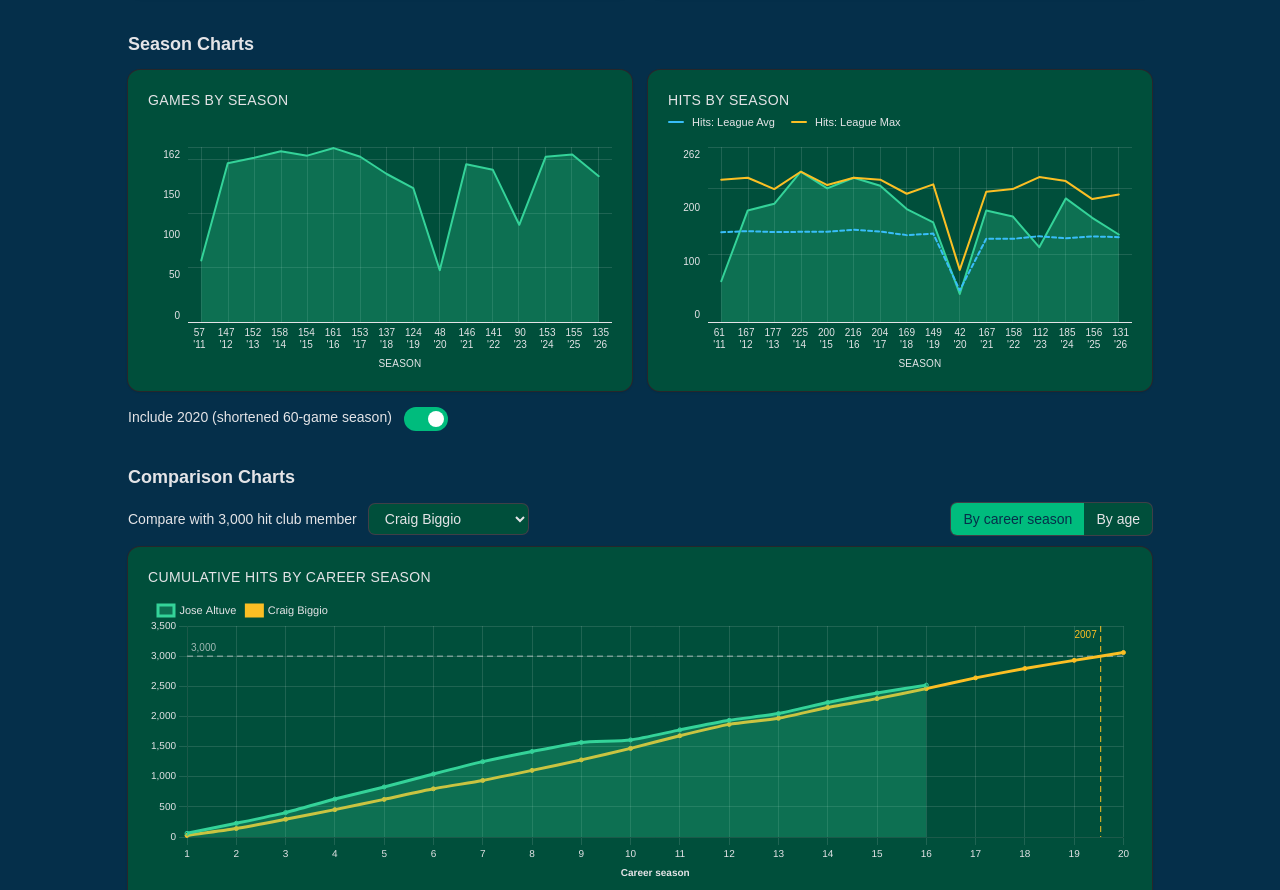
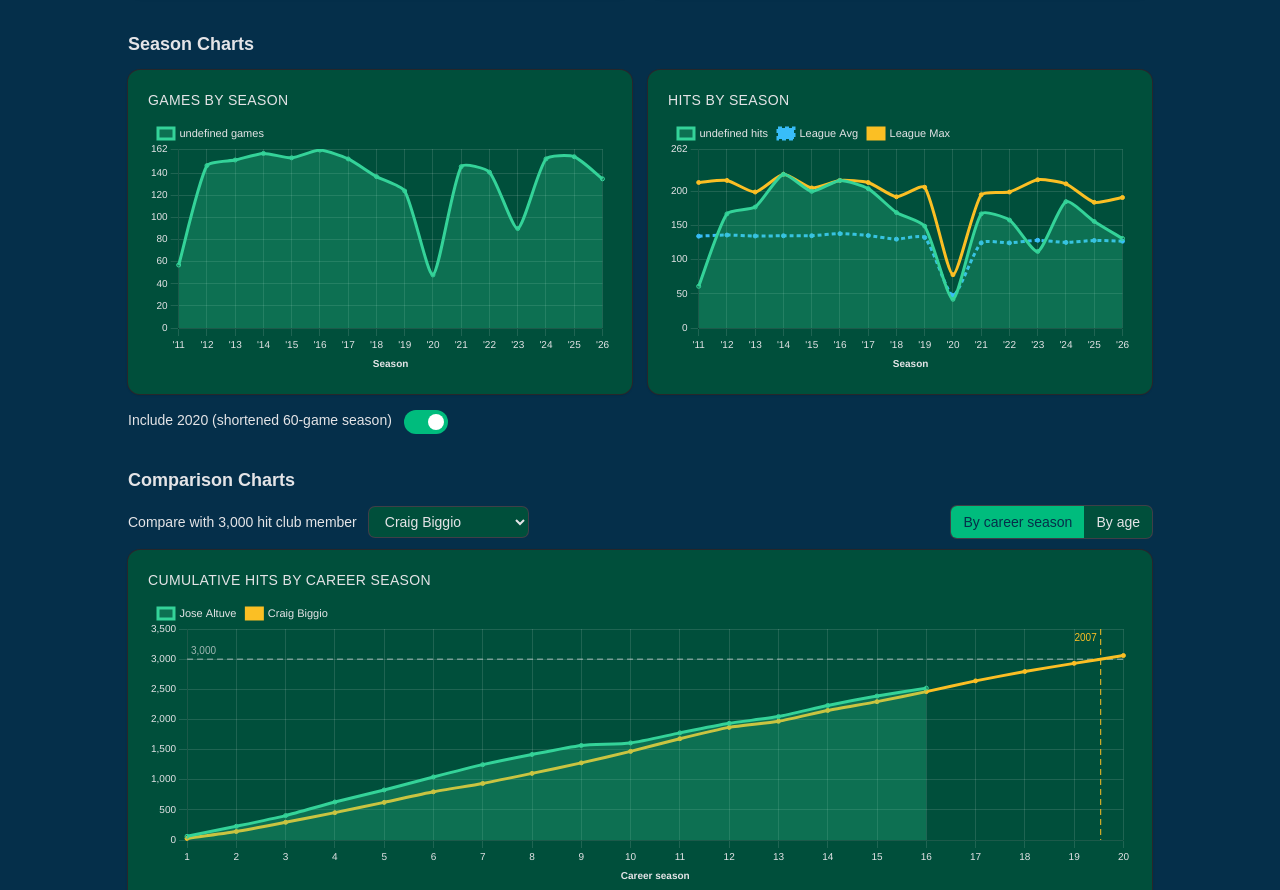
Before and after one commit to cbrown1138/MLB_Road_to_3000, a Next.js app in the folder site/: page /players/altuve in a window 1280 px wide. Shown: the part 1238-2128 px from the top of the page. Built offline with nearby package versions, Linux system fonts and the light colour scheme; a web font is replaced by a local one.

Commit message:
updates to pace components

```diff
--- a/site/components/SeasonCharts.tsx
+++ b/site/components/SeasonCharts.tsx
@@ -1,7 +1,29 @@
 "use client";
 
-import { useState } from "react";
+import { useEffect, useMemo, useRef, useState } from "react";
+import {
+  Chart,
+  CategoryScale,
+  Filler,
+  Legend,
+  LineController,
+  LineElement,
+  LinearScale,
+  PointElement,
+  Tooltip,
+} from "chart.js";
 import type { PlayerSnapshot } from "@/lib/players";
+
+Chart.register(
+  CategoryScale,
+  Filler,
+  Legend,
+  LineController,
+  LineElement,
+  LinearScale,
+  PointElement,
+  Tooltip,
+);
 
 const COVID_SEASON = "2020";
 
@@ -14,9 +36,11 @@
   dashed?: boolean;
 };
 
-const CHART_HEIGHT = 176; // px, matches h-44
+const CHART_HEIGHT = 256; // px
 const PLAYER_LINE_COLOR = "#34d399"; // emerald-400
 const PLAYER_FILL_COLOR = "rgba(52, 211, 153, 0.25)";
+const AXIS_COLOR = "#e4e4e7"; // zinc-200
+const GRID_COLOR = "rgba(255,255,255,0.12)";
 
 function toEntries(dict: Record<string, number> | undefined): Entry[] {
   if (!dict) return [];
@@ -25,48 +49,19 @@
     .sort((a, b) => Number(a.season) - Number(b.season));
 }
 
-// Picks a "nice" step (1/2/5 x a power of 10) so axis ticks land on
-// round numbers, then returns ascending ticks from 0 up to >= maxValue.
-function getNiceTicks(maxValue: number, tickCount = 4): number[] {
-  if (maxValue <= 0) return [0, 1];
-  const rawStep = maxValue / tickCount;
-  const magnitude = Math.pow(10, Math.floor(Math.log10(rawStep)));
-  const residual = rawStep / magnitude;
-  const step =
-    (residual > 5 ? 10 : residual > 2 ? 5 : residual > 1 ? 2 : 1) * magnitude;
-  const niceMax = Math.ceil(maxValue / step) * step;
-
-  const ticks: number[] = [];
-  for (let v = 0; v <= niceMax + step / 2; v += step) {
-    ticks.push(Math.round(v));
-  }
-  return ticks;
-}
-
-// Like getNiceTicks, but the axis max is pinned to a caller-supplied value
-// (e.g. 162 games — a full MLB season) instead of being rounded up.
-function getFixedMaxTicks(maxValue: number, tickCount = 4): number[] {
-  const rawStep = maxValue / tickCount;
-  const magnitude = Math.pow(10, Math.floor(Math.log10(rawStep)));
-  const residual = rawStep / magnitude;
-  const step =
-    (residual > 5 ? 10 : residual > 2 ? 5 : residual > 1 ? 2 : 1) * magnitude;
-
-  const ticks: number[] = [];
-  for (let v = 0; v < maxValue; v += step) {
-    ticks.push(Math.round(v));
-  }
-  ticks.push(maxValue);
-  return ticks;
-}
-
+// Per-season line chart. Styled after
+// https://www.chartjs.org/docs/latest/samples/line/styling.html — the
+// player's own line is "filled", overlay trend lines are "unfilled".
 function SeasonLineChart({
   title,
+  seriesLabel,
   entries,
   yMax,
   trends,
 }: {
   title: string;
+  // Legend / tooltip label for the player's own line.
+  seriesLabel: string;
   entries: Entry[];
   // Pin the axis max to a fixed value instead of auto-scaling to the data.
   yMax?: number;
@@ -74,187 +69,108 @@
   // `entries` are drawn — no extra years are added to the axis.
   trends?: TrendLine[];
 }) {
-  const trendValues = (trends ?? []).flatMap((t) =>
-    entries.map((e) => t.data[e.season]).filter((v): v is number => v != null),
-  );
-  const rawMax = Math.max(...entries.map((e) => e.value), ...trendValues, 1);
+  const canvasRef = useRef<HTMLCanvasElement>(null);
 
-  const ticks =
-    yMax != null
-      ? getFixedMaxTicks(Math.max(yMax, rawMax))
-      : getNiceTicks(rawMax);
-  const max = ticks[ticks.length - 1];
+  useEffect(() => {
+    if (!canvasRef.current || entries.length === 0) return;
 
-  // y-axis (horizontal) lines at each non-zero tick, x-axis (vertical) lines
-  // at each season — drawn as background layers so they sit behind the data.
-  const gridTicks = ticks.filter((t) => t > 0);
-  const gridLines = [
-    ...gridTicks.map((t) => ({
-      size: "100% 1px",
-      position: `0 ${100 - (t / max) * 100}%`,
-    })),
-    ...entries.map((_, i) => ({
-      size: "1px 100%",
-      position: `${((i + 0.5) / entries.length) * 100}% 0`,
-    })),
-  ];
-  const gridStyle = gridLines.length
-    ? {
-        backgroundImage: gridLines
-          .map(() => "linear-gradient(rgba(255,255,255,0.12), rgba(255,255,255,0.12))")
-          .join(", "),
-        backgroundSize: gridLines.map((l) => l.size).join(", "),
-        backgroundPosition: gridLines.map((l) => l.position).join(", "),
-        backgroundRepeat: "no-repeat",
-      }
-    : undefined;
+    const labels = entries.map((e) => e.season);
+    const trendSets = (trends ?? []).map((t) => ({
+      label: t.label,
+      data: entries.map((e) => t.data[e.season] ?? null),
+      borderColor: t.color,
+      backgroundColor: t.color,
+      borderDash: t.dashed ? [4, 3] : [],
+      fill: false,
+      tension: 0.2,
+      pointRadius: 2,
+      spanGaps: true,
+    }));
 
-  const trendLines = (trends ?? []).map((t) => ({
-    ...t,
-    points: entries
-      .map((e, i) => {
-        const v = t.data[e.season];
-        if (v == null) return null;
-        const x = ((i + 0.5) / entries.length) * 100;
-        const y = 100 - (v / max) * 100;
-        return `${x},${y}`;
-      })
-      .filter((p): p is string => p !== null),
-  }));
+    const rawMax = Math.max(
+      ...entries.map((e) => e.value),
+      ...trendSets.flatMap((t) => t.data.filter((v): v is number => v != null)),
+      1,
+    );
 
-  // Player's own data — a filled line, matching the "filled" style in
-  // https://www.chartjs.org/docs/latest/samples/line/styling.html
-  const playerPoints = entries.map((e, i) => ({
-    x: ((i + 0.5) / entries.length) * 100,
-    y: 100 - (e.value / max) * 100,
-  }));
-  const playerLine = playerPoints.map((p) => `${p.x},${p.y}`).join(" ");
-  const playerArea =
-    playerPoints.length > 0
-      ? [
-          `${playerPoints[0].x},100`,
-          playerLine,
-          `${playerPoints[playerPoints.length - 1].x},100`,
-        ].join(" ")
-      : "";
+    const chart = new Chart(canvasRef.current, {
+      type: "line",
+      data: {
+        labels,
+        datasets: [
+          {
+            label: seriesLabel,
+            data: entries.map((e) => e.value),
+            borderColor: PLAYER_LINE_COLOR,
+            backgroundColor: PLAYER_FILL_COLOR,
+            borderDash: [],
+            fill: true,
+            tension: 0.2,
+            pointRadius: 2,
+            spanGaps: false,
+          },
+          ...trendSets,
+        ],
+      },
+      options: {
+        responsive: true,
+        maintainAspectRatio: false,
+        interaction: { mode: "index", intersect: false },
+        plugins: {
+          legend: {
+            position: "top",
+            align: "start",
+            labels: { color: AXIS_COLOR, boxWidth: 16, font: { size: 11 } },
+          },
+          tooltip: {
+            callbacks: {
+              title: (items) => `${items[0]?.label ?? ""} season`,
+              label: (item) =>
+                `${item.dataset.label}: ${(item.parsed.y ?? 0).toLocaleString()}`,
+            },
+          },
+        },
+        scales: {
+          x: {
+            title: {
+              display: true,
+              text: "Season",
+              color: AXIS_COLOR,
+              font: { size: 10, weight: "bold" },
+            },
+            ticks: {
+              color: AXIS_COLOR,
+              font: { size: 10 },
+              maxRotation: 0,
+              autoSkip: true,
+              callback: (_, i) => `'${labels[i]?.slice(-2) ?? ""}`,
+            },
+            grid: { color: GRID_COLOR },
+          },
+          y: {
+            beginAtZero: true,
+            max: yMax != null ? Math.max(yMax, rawMax) : undefined,
+            ticks: {
+              color: AXIS_COLOR,
+              font: { size: 10 },
+              callback: (v) => Number(v).toLocaleString(),
+            },
+            grid: { color: GRID_COLOR },
+          },
+        },
+      },
+    });
+
+    return () => chart.destroy();
+  }, [entries, seriesLabel, yMax, trends]);
 
   return (
     <div className="rounded-xl bg-emerald-900 p-5 shadow-sm ring-1 ring-zinc-800">
-      <div className="mb-4">
-        <p className="text-sm font-medium uppercase tracking-wide text-zinc-200">
-          {title}
-        </p>
-        {trendLines.length > 0 ? (
-          <div className="mt-1 flex flex-wrap items-center gap-x-4 gap-y-1">
-            {trendLines.map((t) => (
-              <p
-                key={t.label}
-                className="flex items-center gap-2 text-[11px] text-zinc-200"
-              >
-                <span
-                  className="inline-block h-0.5 w-4 rounded"
-                  style={{ backgroundColor: t.color }}
-                />
-                {t.label}
-              </p>
-            ))}
-          </div>
-        ) : (
-          // invisible placeholder — keeps this chart's plot area lined up
-          // with charts that do show a legend row (e.g. Hits by season)
-          <p className="invisible mt-1 text-[11px]" aria-hidden>
-            &nbsp;
-          </p>
-        )}
-      </div>
-
-      <div className="flex gap-2">
-
-        {/* y-axis ticks */}
-        <div
-          className="flex w-8 shrink-0 flex-col justify-between text-right text-[10px] tabular-nums text-zinc-200"
-          style={{ height: CHART_HEIGHT }}
-        >
-          {[...ticks].reverse().map((t) => (
-            <span key={t}>{t.toLocaleString()}</span>
-          ))}
-        </div>
-
-        <div className="min-w-0 flex-1">
-          {/* plot area */}
-          <div
-            className="relative border-b border-zinc-200"
-            style={{ height: CHART_HEIGHT, ...gridStyle }}
-          >
-            {playerPoints.length > 1 && (
-              <svg
-                className="pointer-events-none absolute inset-0 h-full w-full overflow-visible"
-                viewBox="0 0 100 100"
-                preserveAspectRatio="none"
-                aria-hidden
-              >
-                <polygon points={playerArea} fill={PLAYER_FILL_COLOR} stroke="none" />
-                <polyline
-                  points={playerLine}
-                  fill="none"
-                  stroke={PLAYER_LINE_COLOR}
-                  strokeWidth={2}
-                  strokeLinecap="round"
-                  strokeLinejoin="round"
-                  vectorEffect="non-scaling-stroke"
-                />
-              </svg>
-            )}
-
-            {trendLines.map(
-              (t) =>
-                t.points.length > 1 && (
-                  <svg
-                    key={t.label}
-                    className="pointer-events-none absolute inset-0 h-full w-full overflow-visible"
-                    viewBox="0 0 100 100"
-                    preserveAspectRatio="none"
-                    aria-hidden
-                  >
-                    <polyline
-                      points={t.points.join(" ")}
-                      fill="none"
-                      stroke={t.color}
-                      strokeWidth={2}
-                      strokeLinecap="round"
-                      strokeLinejoin="round"
-                      strokeDasharray={t.dashed ? "4 3" : undefined}
-                      vectorEffect="non-scaling-stroke"
-                    />
-                  </svg>
-                ),
-            )}
-          </div>
-
-          {/* x-axis labels — mirror the flex layout above. min-w-0 lets
-              labels shrink to fit the plot width instead of overflowing it
-              when a long career means many seasons. */}
-          <div className="mt-1 flex gap-0.5 sm:gap-1">
-            {entries.map((e) => (
-              <div
-                key={e.season}
-                className="flex min-w-0 flex-1 flex-col items-center overflow-hidden leading-tight"
-              >
-                <span className="text-[8px] tabular-nums text-zinc-200 sm:text-[10px]">
-                  {e.value}
-                </span>
-                <span className="text-[8px] tabular-nums text-zinc-200 sm:text-[10px]">
-                  {`'${e.season.slice(-2)}`}
-                </span>
-              </div>
-            ))}
-          </div>
-
-          {/* x-axis title */}
-          <p className="mt-1 text-center text-[10px] font-medium uppercase tracking-wide text-zinc-200">
-            Season
-          </p>
-        </div>
+      <p className="mb-2 text-sm font-medium uppercase tracking-wide text-zinc-200">
+        {title}
+      </p>
+      <div className="relative" style={{ height: CHART_HEIGHT }}>
+        <canvas ref={canvasRef} role="img" aria-label={title} />
       </div>
     </div>
   );
@@ -271,35 +187,54 @@
 }) {
   const [includeCovidYear, setIncludeCovidYear] = useState(true);
 
-  const allGames = toEntries(snapshot.games_per_season);
-  const allHits = toEntries(snapshot.hits_per_season);
+  // Memoized so the charts are only rebuilt when their data actually changes.
+  const allGames = useMemo(
+    () => toEntries(snapshot.games_per_season),
+    [snapshot.games_per_season],
+  );
+  const allHits = useMemo(
+    () => toEntries(snapshot.hits_per_season),
+    [snapshot.hits_per_season],
+  );
+
+  const games = useMemo(
+    () =>
+      includeCovidYear
+        ? allGames
+        : allGames.filter((e) => e.season !== COVID_SEASON),
+    [allGames, includeCovidYear],
+  );
+  const hits = useMemo(
+    () =>
+      includeCovidYear
+        ? allHits
+        : allHits.filter((e) => e.season !== COVID_SEASON),
+    [allHits, includeCovidYear],
+  );
+
+  const hitsTrends = useMemo(
+    () =>
+      [
+        leagueHitsMean && {
+          label: "League Avg",
+          color: "#38bdf8", // sky-400
+          data: leagueHitsMean,
+          dashed: true,
+        },
+        leagueHitsMax && {
+          label: "League Max",
+          color: "#fbbf24", // amber-400
+          data: leagueHitsMax,
+        },
+      ].filter((t): t is TrendLine => Boolean(t)),
+    [leagueHitsMean, leagueHitsMax],
+  );
 
   if (allGames.length === 0 && allHits.length === 0) return null;
 
   const hasCovidYear =
     allGames.some((e) => e.season === COVID_SEASON) ||
     allHits.some((e) => e.season === COVID_SEASON);
-
-  const games = includeCovidYear
-    ? allGames
-    : allGames.filter((e) => e.season !== COVID_SEASON);
-  const hits = includeCovidYear
-    ? allHits
-    : allHits.filter((e) => e.season !== COVID_SEASON);
-
-  const hitsTrends: TrendLine[] = [
-    leagueHitsMean && {
-      label: "Hits: League Avg",
-      color: "#38bdf8",
-      data: leagueHitsMean,
-      dashed: true,
-    },
-    leagueHitsMax && {
-      label: "Hits: League Max",
-      color: "#fbbf24",
-      data: leagueHitsMax,
-    },
-  ].filter((t): t is TrendLine => Boolean(t));
 
   return (
     <section className="w-full max-w-5xl">
@@ -310,6 +245,7 @@
         {games.length > 0 && (
           <SeasonLineChart
             title="Games by season"
+            seriesLabel={`${snapshot.player_fullName} games`}
             entries={games}
             yMax={162}
           />
@@ -317,6 +253,7 @@
         {hits.length > 0 && (
           <SeasonLineChart
             title="Hits by season"
+            seriesLabel={`${snapshot.player_fullName} hits`}
             entries={hits}
             trends={hitsTrends}
             yMax={262}
```
